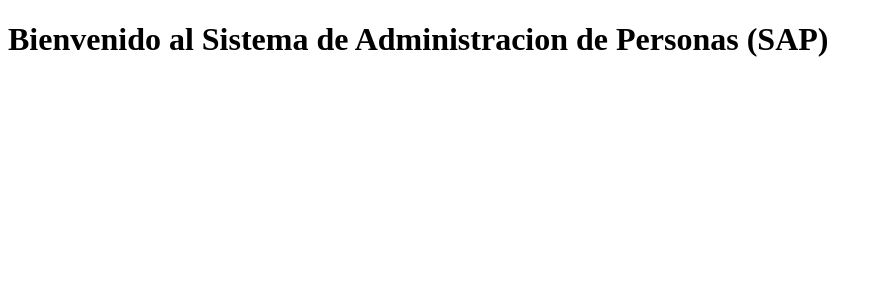
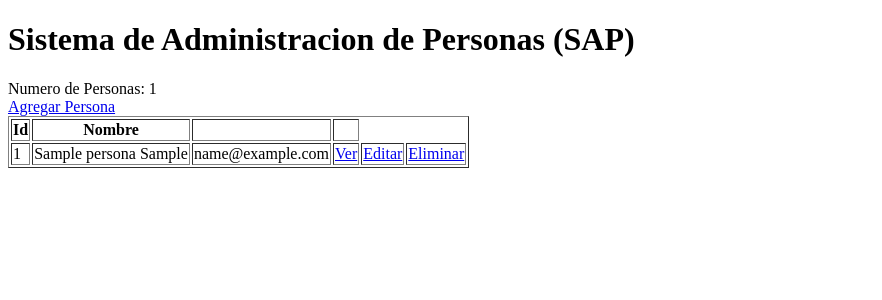
Before and after one commit to Coolwinter18/Python, a Django app: page / in a window 1280 px wide. Shown: the top 300 px of the page, without its empty margins (0-882 px from the left). Run offline with Django 3.2, Linux system fonts and the light colour scheme; tables that the repository leaves empty hold one stand-in row (values such as "Sample post").

Commit message:
commit hasta Alta Baja Modificacion de Personas, (tarea: lo mismo pero con domicilio)

```diff
--- a/Python/personas_django/sap/sap/urls.py
+++ b/Python/personas_django/sap/sap/urls.py
@@ -16,12 +16,15 @@ Including another URLconf
 from django.contrib import admin
 from django.urls import path
 
-from webapp.views import despedirse, bienvenido, contacto
+from personas.views import detallePersona, nuevaPersona, editarPersona, eliminarPersona
+from webapp.views import bienvenido
 
 urlpatterns = [
     path('admin/', admin.site.urls),
     # path('bienvenido/', bienvenido),
-    path('', bienvenido),
-    path('despedida.html', despedirse),
-    path('contacto.html', contacto)
+    path('', bienvenido, name='inicio'),
+    path('detalle_persona/<int:id>', detallePersona),
+    path('nueva_persona', nuevaPersona),
+    path('editar_persona/<int:id>', editarPersona),
+    path('eliminar_persona/<int:id>', eliminarPersona),
 ]
--- a/Python/personas_django/sap/webapp/templates/bienvenido.html
+++ b/Python/personas_django/sap/webapp/templates/bienvenido.html
@@ -5,6 +5,38 @@
     <title>Bienvenido</title>
 </head>
 <body>
-    <h1>Bienvenido al Sistema de Administracion de Personas (SAP)</h1>
+<h1>Sistema de Administracion de Personas (SAP)</h1>
+<div>
+    Numero de Personas: {{no_personas}}
+</div>
+<div>
+    <a href="nueva_persona">Agregar Persona</a>
+</div>
+<div>
+    <table border="1">
+        <thead>
+        <tr>
+            <th>Id</th>
+            <th>Nombre</th>
+            <th></th>
+            <th></th>
+        </tr>
+        </thead>
+        <tbody>
+        {% for persona in personas %}
+        <tr>
+            <td>{{persona.id}}</td>
+            <td>{{persona.nombre}} {{persona.apellido}}</td>
+            <td>{{persona.email}}</td>
+            <td><a href="detalle_persona/{{persona.id}}">Ver</a></td>
+            <td><a href="editar_persona/{{persona.id}}">Editar</a></td>
+            <td><a href="eliminar_persona/{{persona.id}}">Eliminar</a></td>
+        </tr>
+        {% endfor %}
+        </tbody>
+    </table>
+
+
+</div>
 </body>
 </html>
--- a/Python/personas_django/sap/webapp/views.py
+++ b/Python/personas_django/sap/webapp/views.py
@@ -1,15 +1,12 @@
 from django.http import HttpResponse
 from django.shortcuts import render
 
-
 # Create your views here.
-def bienvenido(request):
-    #return HttpResponse('Hola Mundo desde Django')
-    return render(request, 'bienvenido.html')
-
-def despedirse(request):
-    return HttpResponse('Despedida desde Django')
+from personas.models import Persona
 
 
-def contacto(request):
-    return HttpResponse('un Contacto ')
+def bienvenido(request):
+    # return HttpResponse('Hola Mundo desde Django')
+    no_personas = Persona.objects.count
+    personas = Persona.objects.all()
+    return render(request, 'bienvenido.html', {'no_personas': no_personas, 'personas': personas})
```
Also changed, not shown: Python/personas_django/sap/personas/forms.py (added, +12 -0 lines), Python/personas_django/sap/personas/templates/personas/detalle.html (added, +19 -0 lines), Python/personas_django/sap/personas/templates/personas/editar.html (added, +19 -0 lines), Python/personas_django/sap/personas/templates/personas/nuevo.html (added, +19 -0 lines), Python/personas_django/sap/personas/views.py (+41 -1 lines).
